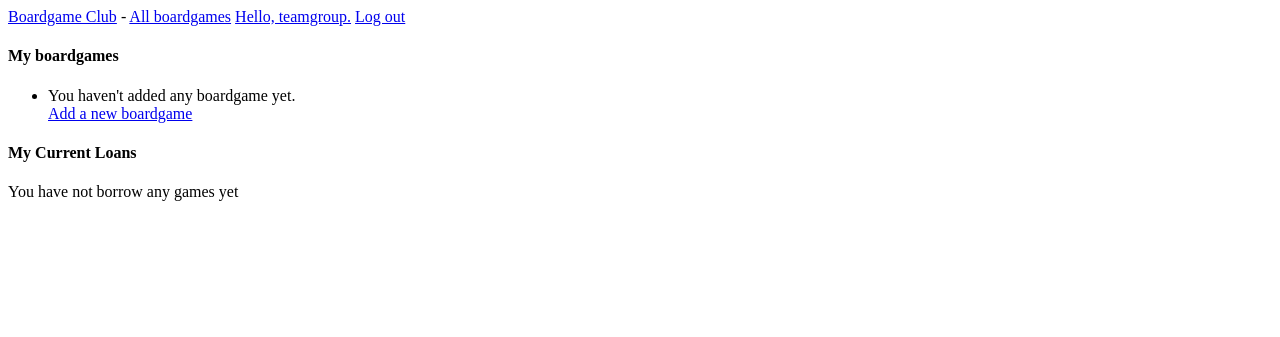
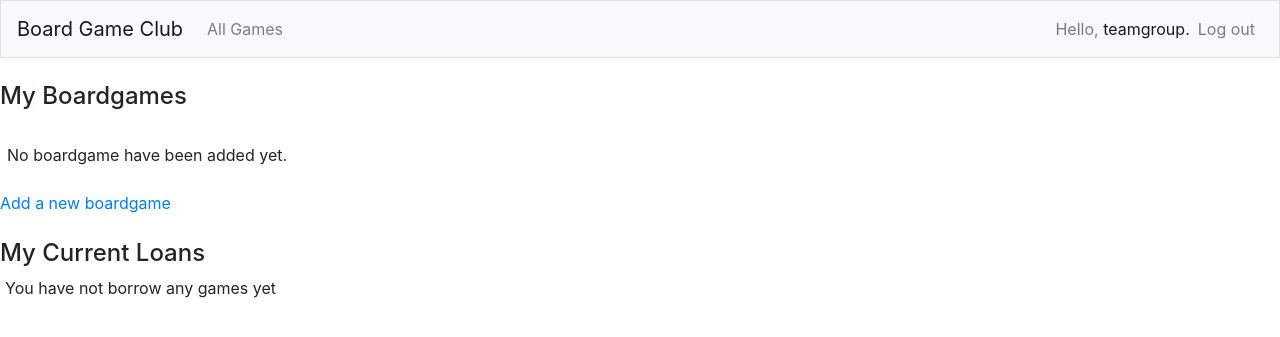
Before and after one commit to hienng9/AP-group-project, a Django app: page /profile/ in a window 1280 px wide. Shown: the top 337 px of the page. Run offline with Django 4.2, Linux system fonts and the light colour scheme; a user stored in the database is signed in; data that the repository does not hold is empty; some libraries are stand-ins or nearby versions.

Commit message:
modified the templates for not logged in users

```diff
--- a/boardgames/templates/boardgames/base.html
+++ b/boardgames/templates/boardgames/base.html
@@ -1,15 +1,50 @@
-<p>
-  <a href="{% url 'boardgames:index' %}">Boardgame Club</a> -
-  <a href="{% url 'boardgames:all_games' %}">All boardgames</a>
-    {% if user.is_authenticated %}
-      <a href="{% url 'boardgames:profile' %}">Hello, {{ user.username }}.</a>
-      <a href="{% url 'users:logout' %}">Log out</a>
-    {% else %}
-      <a href="{% url 'users:register' %}">Register</a> -
-      <a href="{% url 'users:login' %}">Log in</a>
-    {% endif %}
-</p>
+{% load bootstrap4 %}
 
+<!doctype html>
+<html lang="en">
+  <head>
+    <meta charset="utf-8">
+    <meta name="viewport" content="width=device-width, initial-scale=1, shrink-to-fit=no">
+    <title>Board Game Club</title>
+
+    {% bootstrap_css %}
+    {% bootstrap_javascript jquery='full' %}
+
+  </head>
+  <body>
+  <header>
+    <nav class="navbar navbar-expand-md navbar-light bg-light mb-4 border">
+          <a class="navbar-brand" href="{% url 'boardgames:index' %}">Board Game Club</a>
+          <button class="navbar-toggler" type="button" data-toggle="collapse" data-target="#navbarCollapse"
+          aria-controls="navbarCollapse" aria-expanded="false" aria-label="Togglenavigation">
+          <span class="navbar-toggler-icon"></span>
+        </button>
+          <div class="collapse navbar-collapse" id="navbarCollapse">
+              <ul class="navbar-nav mr-auto">
+                <li class="nav-item">
+                  <a class="nav-link" href="{% url 'boardgames:all_games' %}">All Games</a></li>
+              </ul>
+              <ul class="navbar-nav ml-auto">
+                {% if user.is_authenticated %}
+                  <li class="nav-item">
+                    <span class="navbar-text">Hello, <a href="{% url 'boardgames:profile' %}">{{ user.username }}.</a></span>
+                  </li>
+                  <li class="nav-item">
+                    <a class="nav-link" href="{% url 'users:logout' %}">Log out</a>
+                  </li>
+                {% else %}
+                  <li class="nav-item">
+                    <a class="nav-link" href="{% url 'users:register' %}">Register</a>
+                  </li>
+                  <li class="nav-item">
+                    <a class="nav-link" href="{% url 'users:login' %}">Log in</a>
+                  </li>
+                {% endif %}
+              </ul>
+          </div>
+        </nav>
+
+  </header>
 {% block content %}
 
 {% endblock content %}
--- a/boardgames/templates/boardgames/borrow_form.html
+++ b/boardgames/templates/boardgames/borrow_form.html
@@ -6,6 +6,6 @@
   <form action="{% url 'boardgames:borrow_game' game.id %}" method="post">
     {% csrf_token %}
     {{ form.as_p }}
-      <button name="submit" >Submit request</button>
+      <button name="submit" class="btn btn-primary" >Yes, borrow!</button>
   </form>
 {% endblock content %}
--- a/boardgames/templates/boardgames/profile.html
+++ b/boardgames/templates/boardgames/profile.html
@@ -1,25 +1,57 @@
 {% extends 'boardgames/base.html' %}
 
 {% block content %}
-<h4>My boardgames</h4>
-<ul>
-{% for game in games %}
-<li><a href="{% url 'boardgames:game_detail' game.id %}">{{game}}</a></li>
+<h4>My Boardgames</h4>
+<br>
+<div class="row row-cols-1 row-cols-md-4 g-4" >
+
+    {% for game in games %}
+              <div class="col">
+                <div class="card h-100" >
+                  <img src="https://img.freepik.com/premium-vector/board-game-themed-seamless-pattern-colorful-cartoon-game-pieces-playing-cards_126267-8260.jpg?w=2000"
+                       class="card-img-top" alt="boardgame" style="height: 12rem" />
+                  <div class="card-body">
+                    <h5 class="card-title" ><a href="{% url 'boardgames:game_detail' game.id %}">{{game}}</a></h5>
+                    <p class="card-text">{{game.description}}</p>
+
+                      {% if user == game.owner %}
+                        {% if game.current_loan %}
+                         <p>Game is borrowed by <strong>{{game.current_loan.borrower}}</strong> on {{game.current_loan.borrow_date}}</p>
+                        {% endif %}
+                        <a href="{% url 'boardgames:edit_game' game.id %}" class="btn btn-primary">Edit</a>
+                        <a href="{% url 'boardgames:delete_game' game.id %}" class="btn btn-primary">Delete</a>
+                      {% endif %}
+                  </div>
+                </div>
+              </div>
+
+        {% empty %}
+            <li>No boardgame have been added yet.</li>
+
+    {% endfor %}
+</div>
+<br>
+<a href="{% url 'boardgames:new_game' %}">Add a new boardgame</a>
+<br>
+<br>
+<h4>My Current Loans</h4>
+<div class="row row-cols-1 row-cols-md-4 g-4" >
+{% for loan in loans %}
+    <div class="col">
+        <div class="card h-100" >
+            <img src="https://img.freepik.com/premium-vector/board-game-themed-seamless-pattern-colorful-cartoon-game-pieces-playing-cards_126267-8260.jpg?w=2000"
+                       class="card-img-top" alt="boardgame" style="height: 12rem" />
+            <div class="card-body">
+                <h5 class="card-title" ><a href="{% url 'boardgames:game_detail' loan.game.id %}">{{loan.game}}</a></h5>
+                <p>Date borrowed: {{loan.borrow_date}}</p>
+
+                <a href="{% url 'boardgames:return_game' loan.id %}" class="btn btn-primary">Return</a>
+            </div>
+        </div>
+    </div>
 {% empty %}
-    <li>You haven't added any boardgame yet.</li>
+    <p style="margin-left: 20px">You have not borrow any games yet</p>
 {% endfor %}
-<a href="{% url 'boardgames:new_game' %}">Add a new boardgame</a>
-</ul>
-
-<h4>My Current Loans</h4>
-{% for loan in loans %}
-    <p>
-        <a href="{% url 'boardgames:game_detail' loan.game.id %}">{{loan.game}}</a>
-        <a href="{% url 'boardgames:return_game' loan.id %}">Click to return</a>
-    </p>
-    <p>Date borrowed: {{loan.borrow_date}}</p>
-{% empty %}
-    <p>You have not borrow any games yet</p>
-{% endfor %}
+</div>
 
 {% endblock content%}
--- a/boardgames/templates/boardgames/return_form.html
+++ b/boardgames/templates/boardgames/return_form.html
@@ -6,6 +6,6 @@
   <form action="{% url 'boardgames:return_game' loan.id %}" method="post">
     {% csrf_token %}
     {{ form.as_p }}
-      <button name="submit" >Submit request</button>
+      <button name="submit" class="btn btn-primary" >Yes, return!</button>
   </form>
 {% endblock content %}
```
Also changed, not shown: boardgames/templates/boardgames/all_games.html (+33 -12 lines), boardgames/templates/boardgames/game_detail.html (+8 -3 lines), boardgames/templates/boardgames/index.html (+21 -2 lines), boardgames/templates/boardgames/new_game.html (+7 -5 lines).
